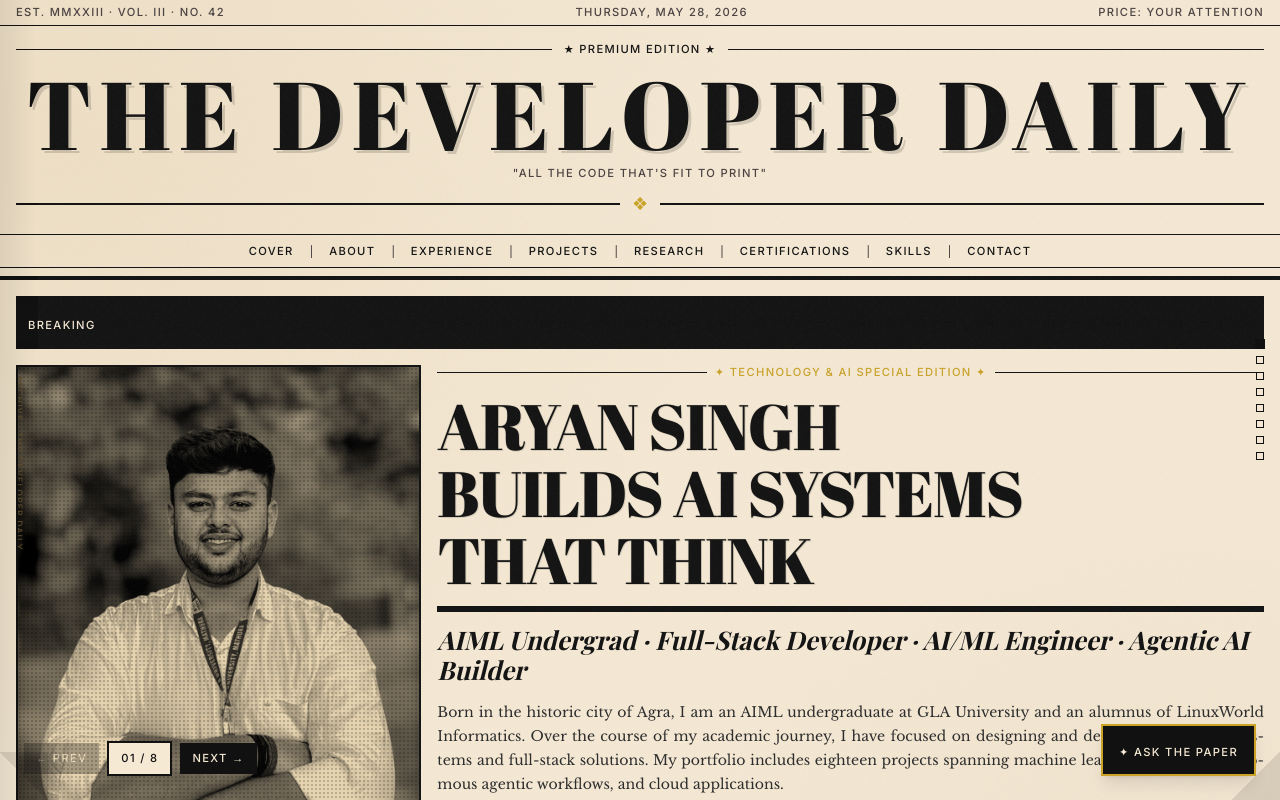
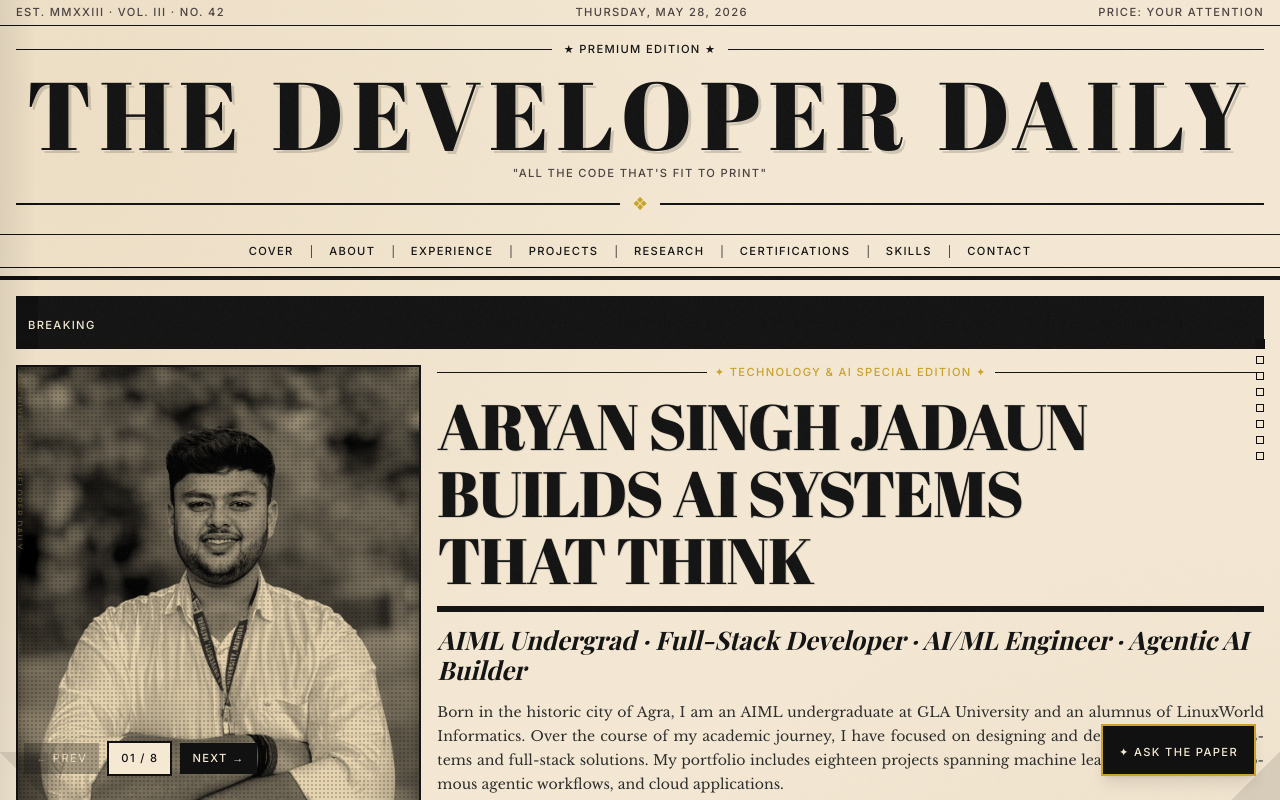
Before and after one commit to jadaunaryansingh/Portfolio_Aryan, a Next.js app: page / in a window 1280 px wide. Shown: the top 800 px of the page. Built offline with nearby package versions, Linux system fonts and the light colour scheme; a web font is replaced by a local one.

Commit message:
Update Page1FrontCover.tsx

```diff
--- a/components/pages/Page1FrontCover.tsx
+++ b/components/pages/Page1FrontCover.tsx
@@ -127,7 +127,7 @@ export default function Page1FrontCover({ onNavigate }: { onNavigate?: (page: nu
               animate={{ opacity: 1 }}
               transition={{ duration: 0.6, delay: 0.5 }}
             >
-              ARYAN SINGH
+              ARYAN SINGH JADAUN
               <br />
               BUILDS AI SYSTEMS
               <br />
```
